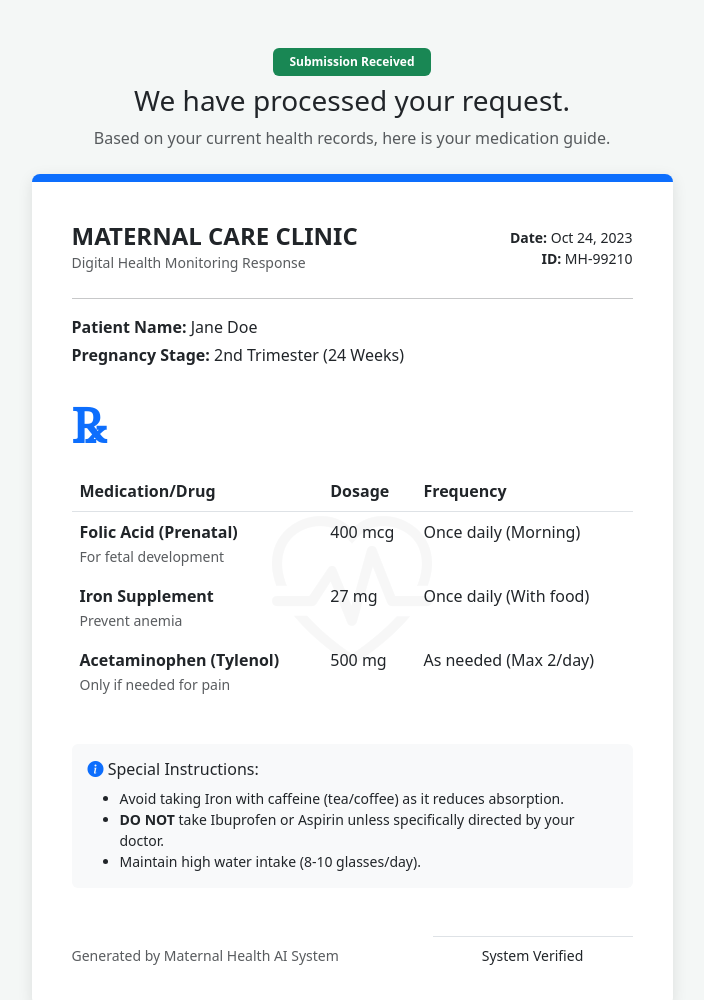
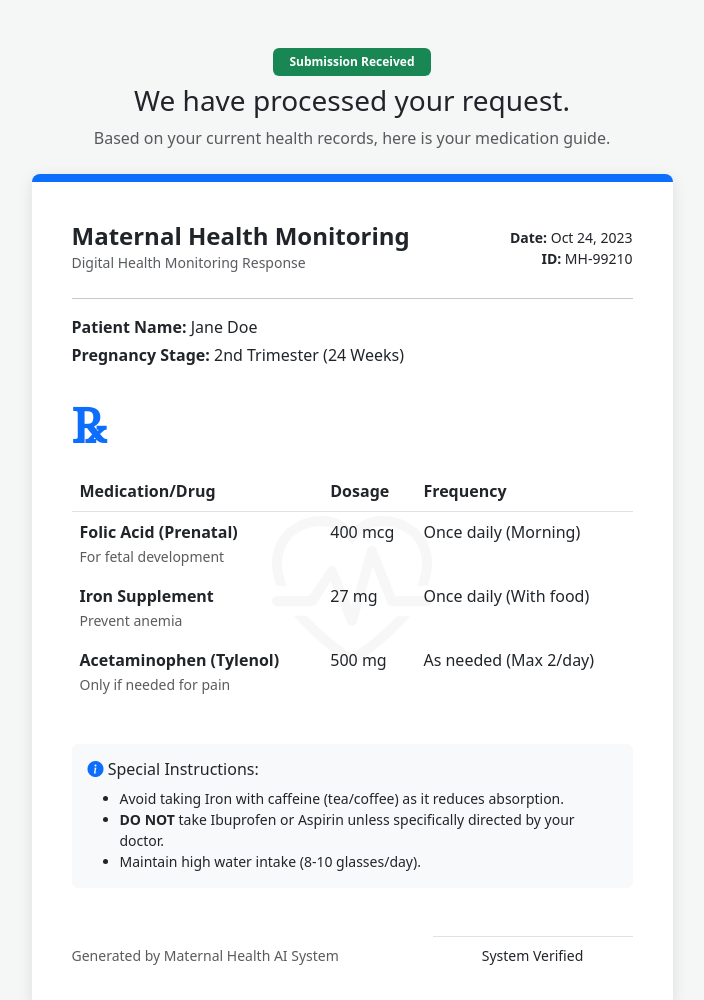
Before and after one commit to josh-king1/health2, a plain HTML site: page respond.html in a window 1280 px wide. Shown: the top 1000 px of the page, without its empty margins (288-992 px from the left). Drawn offline with nearby package versions, Linux system fonts and the light colour scheme.

Commit message:
fix: Update header title for clarity in maternal health monitoring response

```diff
--- a/respond.html
+++ b/respond.html
@@ -50,7 +50,7 @@
 
                 <div class="d-flex justify-content-between align-items-center mb-4">
                     <div>
-                        <h4 class="mb-0 fw-bold">MATERNAL CARE CLINIC</h4>
+                        <h4 class="mb-0 fw-bold">Maternal Health Monitoring </h4>
                         <small class="text-muted">Digital Health Monitoring Response</small>
                     </div>
                     <div class="text-end">
```
